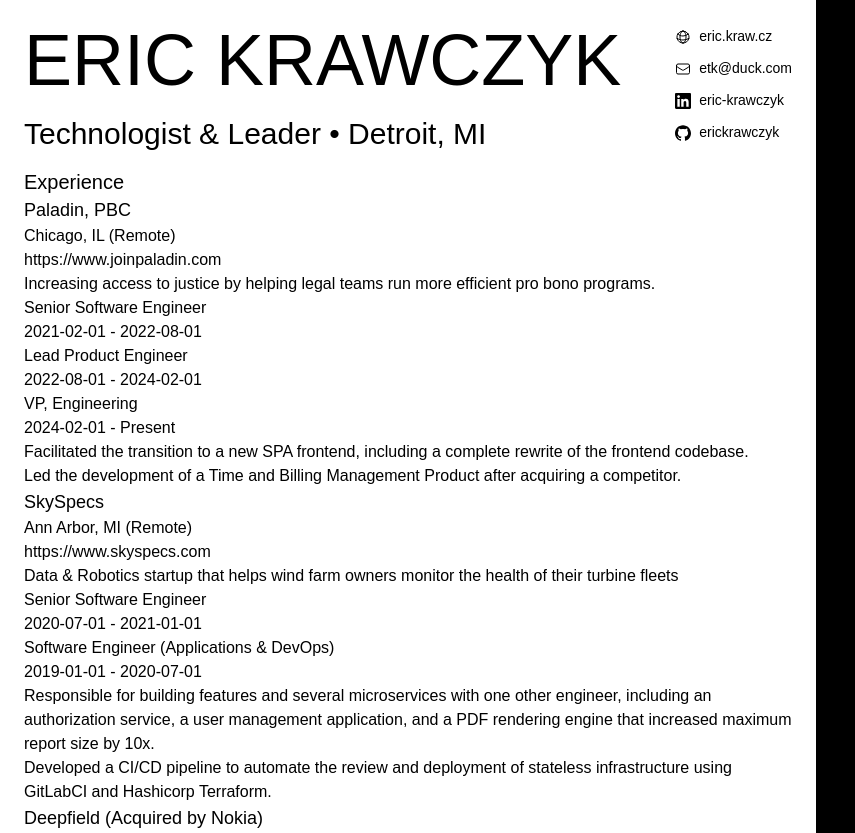
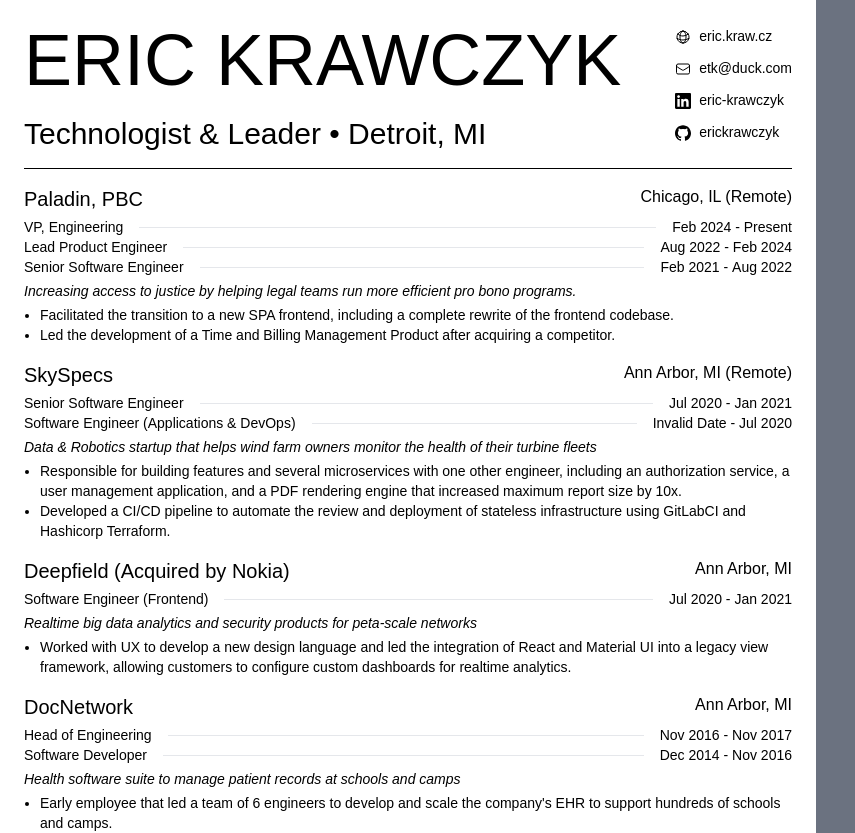
Before and after one commit to erickrawczyk/resume, a React (Vite) app: page / in a window 1280 px wide. Shown: the top 833 px of the page, without its empty margins (0-855 px from the left). Built offline with nearby package versions, Linux system fonts and the light colour scheme.

Commit message:
Add experience

```diff
--- a/src/App.tsx
+++ b/src/App.tsx
@@ -1,12 +1,20 @@
 import './App.css';
 import Header from '@components/Header';
-import Experience from '@components/Experience';
+import ExperienceSection from '@/components/ExperienceSection';
+
+import {
+  professionalExperiences,
+  extracurricularExperiences,
+} from '@constants';
 
 function App() {
   return (
     <div className="App">
       <Header />
-      <Experience />
+      <hr className="mb-4 border-black" />
+      <ExperienceSection experiences={professionalExperiences} />
+      <hr className="mb-4 border-black" />
+      <ExperienceSection experiences={extracurricularExperiences} />
     </div>
   );
 }
--- a/src/components/Experience.tsx
+++ /dev/null
@@ -1,32 +0,0 @@
-import { experiences } from '../constants';
-
-export default function Experience() {
-  return (
-    <section>
-      <h2>Experience</h2>
-      {experiences.map((experience) => (
-        <div key={experience.organization.name}>
-          <h3>{experience.organization.name}</h3>
-          <p>{experience.organization.location}</p>
-          <p>{experience.organization.website}</p>
-          <p>{experience.organization.summary}</p>
-          <ul>
-            {experience.positions.map((position, index) => (
-              <li key={index}>
-                <h4>{position.title}</h4>
-                <p>
-                  {position.startDate} - {position.endDate || 'Present'}
-                </p>
-              </li>
-            ))}
-          </ul>
-          <ul>
-            {experience.description.map((description, index) => (
-              <li key={index}>{description}</li>
-            ))}
-          </ul>
-        </div>
-      ))}
-    </section>
-  );
-}
--- /dev/null
+++ b/src/components/ExperienceItem.tsx
@@ -0,0 +1,29 @@
+import { Positions } from '@components/Positions';
+
+interface ExperienceItemProps {
+  experience: Experience;
+}
+
+export default function ExperienceItem({ experience }: ExperienceItemProps) {
+  return (
+    <>
+      <div className="flex justify-between align-middle mb-1">
+        <h3 className="text-xl font-medium">
+          <a href={experience.organization.website} target="_blank">
+            {experience.organization.name}
+          </a>
+        </h3>
+        <p>{experience.organization.location}</p>
+      </div>
+      {experience.positions ? (
+        <Positions positions={experience.positions} />
+      ) : null}
+      <p className="italic text-sm mb-1">{experience.organization.summary}</p>
+      <ul className="text-sm list-disc pl-4">
+        {experience.description?.map((description, index) => (
+          <li key={index}>{description}</li>
+        ))}
+      </ul>
+    </>
+  );
+}
--- /dev/null
+++ b/src/components/ExperienceSection.tsx
@@ -0,0 +1,19 @@
+import ExperienceItem from '@components/ExperienceItem';
+
+interface ExperienceSectionProps {
+  experiences: Experience[];
+}
+
+export default function ExperienceSection({
+  experiences,
+}: ExperienceSectionProps) {
+  return (
+    <section>
+      {experiences.map((experience) => (
+        <div key={experience.organization.name} className="mb-4">
+          <ExperienceItem experience={experience} />
+        </div>
+      ))}
+    </section>
+  );
+}
--- /dev/null
+++ b/src/components/Positions.tsx
@@ -0,0 +1,38 @@
+function formatDate(date?: string) {
+  if (!date) return '';
+  const [year, month] = date.split('-');
+
+  return new Date(Number(year), Number(month) - 1).toLocaleDateString('en-US', {
+    year: 'numeric',
+    month: 'short',
+  });
+}
+
+interface PositionsProps {
+  positions: Position[];
+}
+
+export function Positions({ positions }: PositionsProps) {
+  const sorted = positions.sort((a, b) => {
+    if (a.startDate > b.startDate) return -1;
+    if (a.startDate < b.startDate) return 1;
+    return 0;
+  });
+
+  return (
+    <ul className="mb-1">
+      {sorted.map((position, index) => (
+        <li key={index}>
+          <div className="flex justify-between align-middle">
+            <p className="text-sm">{position.title}</p>
+            <hr className="grow mx-4 my-auto" />
+            <p className="text-sm">
+              {formatDate(position.startDate)} -&nbsp;
+              {formatDate(position.endDate) || 'Present'}
+            </p>
+          </div>
+        </li>
+      ))}
+    </ul>
+  );
+}
--- a/src/constants.ts
+++ b/src/constants.ts
@@ -31,7 +31,7 @@ export const skillCategories: SkillCategory[] = [
   }
 ]
 
-export const experiences: Experience[] = [
+export const professionalExperiences: Experience[] = [
   {
     organization: {
       name: "Paladin, PBC",
@@ -42,17 +42,17 @@ export const experiences: Experience[] = [
     positions: [
       {
         title: "Senior Software Engineer",
-        startDate: "2021-02-01",
-        endDate: "2022-08-01",
+        startDate: "2021-02",
+        endDate: "2022-08",
       },
       {
         title: "Lead Product Engineer",
-        startDate: "2022-08-01",
-        endDate: "2024-02-01",
+        startDate: "2022-08",
+        endDate: "2024-02",
       },
       {
         title: "VP, Engineering",
-        startDate: "2024-02-01",
+        startDate: "2024-02",
       }
     ],
     description: [
@@ -70,13 +70,13 @@ export const experiences: Experience[] = [
     positions: [
       {
         title: "Senior Software Engineer",
-        startDate: "2020-07-01",
-        endDate: "2021-01-01",
+        startDate: "2020-07",
+        endDate: "2021-01",
       },
       {
         title: "Software Engineer (Applications & DevOps)",
-        startDate: "2019-01-01",
-        endDate: "2020-07-01",
+        startDate: "2019",
+        endDate: "2020-07",
       },
     ],
     description: [
@@ -94,8 +94,8 @@ export const experiences: Experience[] = [
     positions: [
       {
         title: "Software Engineer (Frontend)",
-        startDate: "2020-07-01",
-        endDate: "2021-01-01",
+        startDate: "2020-07",
+        endDate: "2021-01",
       }
     ],
     description: [
@@ -112,18 +112,53 @@ export const experiences: Experience[] = [
     positions: [
       {
         title: "Software Developer",
-        startDate: "2014-12-01",
-        endDate: "2016-11-01",
+        startDate: "2014-12",
+        endDate: "2016-11",
       },
       {
         title: "Head of Engineering",
-        startDate: "2016-11-01",
-        endDate: "2017-11-01",
+        startDate: "2016-11",
+        endDate: "2017-11",
       },
     ],
     description: [
       "Early employee that led a team of 6 engineers to develop and scale the company's EHR to support hundreds of schools and camps.",
     ]
+  },
+]
+
+export const extracurricularExperiences: Experience[] = [
+  {
+    organization: {
+      name: "313 Care Collective",
+      website: "https://www.313cc.org",
+      location: "Detroit, MI",
+      summary: "Community health organization providing first aid, training, supplies, and logistical support",
+    },
+    positions: [
+      {
+        title: "First Responder & Instructor",
+        startDate: "2020-08",
+      },
+    ],
+  },
+  {
+    organization: {
+      name: "Syncytium Arts",
+      website: "https://syncytium.org/",
+      location: "Ann Arbor/Detroit/Chicago",
+      summary: "Artist incubator and collective that builds immersive installations for ephemeral events",
+    },
+    positions: [
+      {
+        title: "Director of Hospitality",
+        startDate: "2020-08",
+      },
+      {
+        title: "Artist & Fabricator",
+        startDate: "2019-05",
+      },
+    ],
   },
 ]
 
@@ -134,6 +169,6 @@ export const education: Education = {
     website: "https://www.umich.edu",
   },
   major: "Computer Science (Pursued)",
-  startDate: "2011-09-01",
-  endDate: "2015-05-01",
+  startDate: "2011-09",
+  endDate: "2015-05",
 }
--- a/src/index.css
+++ b/src/index.css
@@ -4,7 +4,7 @@
 
 @layer base {
   :root {
-    @apply bg-black;
+    @apply bg-gray-500;
   }
   h1 {
     @apply text-xl font-light;
--- a/src/types.d.ts
+++ b/src/types.d.ts
@@ -1,5 +1,5 @@
 type SocialMedia = {
-  label: string;
+  label?: string;
   url: string;
 }
 
@@ -33,8 +33,8 @@ type Organization = {
 
 type Experience = {
   organization: Organization;
-  positions: Position[];
-  description: string[];
+  positions?: Position[];
+  description?: string[];
 }
 
 type School = Pick<Organization, "name" | "location", "website">;
```
